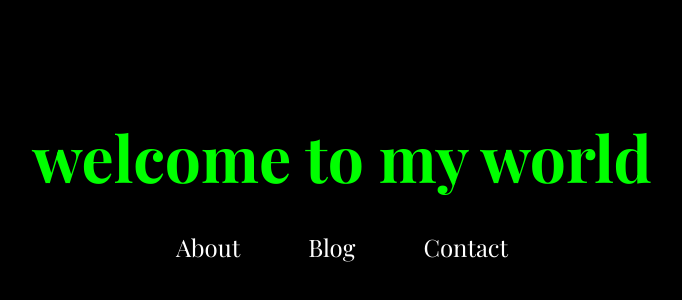
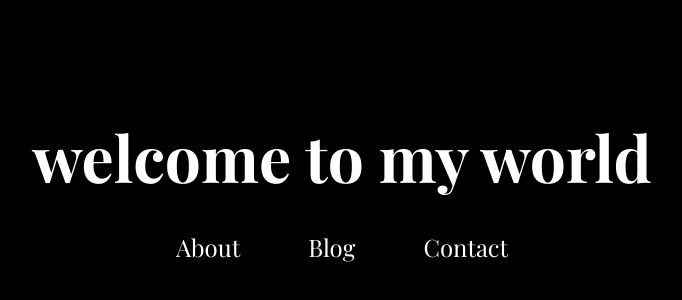
Before and after one commit to sagarvarma1/website, a plain HTML site: page landing.html in a window 1280 px wide. Shown: the part 212-512 px from the top of the page, without its empty margins (298-980 px from the left). Drawn offline with nearby package versions, Linux system fonts and the light colour scheme.

Commit message:
changed colors

```diff
--- a/landing.html
+++ b/landing.html
@@ -31,7 +31,7 @@
 
         .welcome-text {
             font-family: 'Playfair Display', serif;
-            color: #00ff00; /* Changed to green */
+            color: #ffffff; /* Changed to green */
             font-size: 4rem;
             margin-bottom: 2rem;
             position: relative;
```
